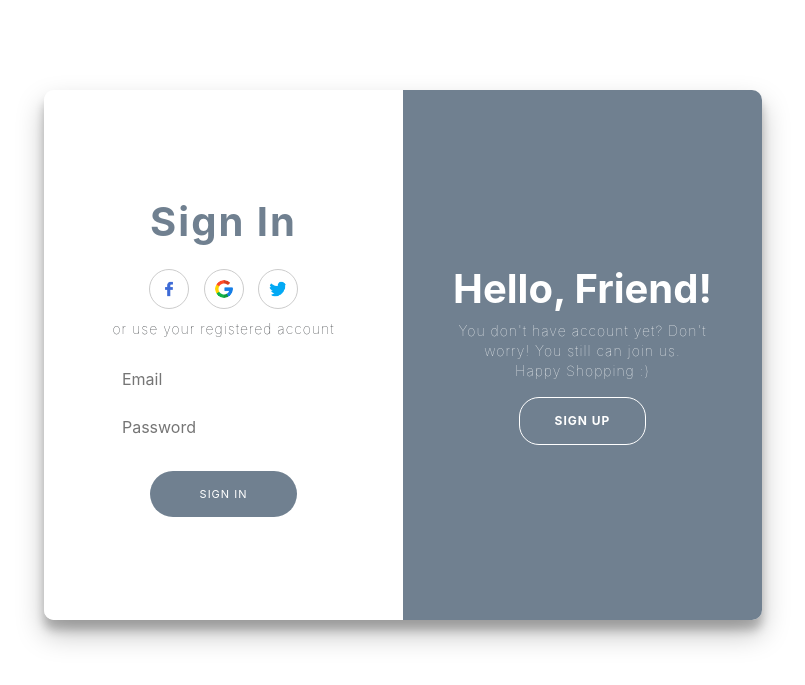
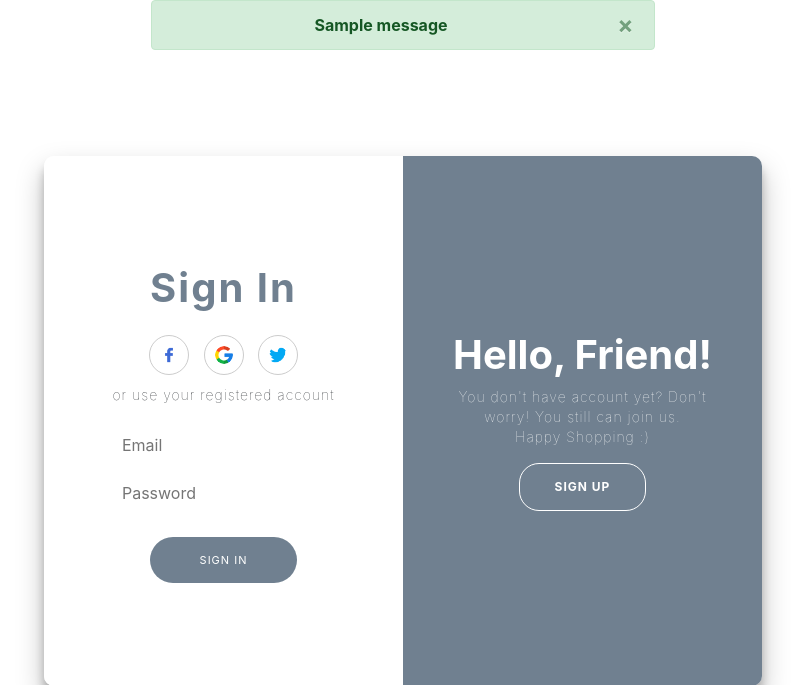
Before and after one commit to uniqstha/GadgetSansar, a Django app: page /user/loginsignup in a window 1280 px wide. Shown: the top 685 px of the page, without its empty margins (237-1042 px from the left). Run offline with Django 4.2, Linux system fonts and the light colour scheme; tables that the repository leaves empty hold one stand-in row (values such as "Sample post"); one stand-in notice (Sample message) is shown; some libraries are stand-ins or nearby versions.

Commit message:
Error messeage added

```diff
--- a/adminpage/views.py
+++ b/adminpage/views.py
@@ -25,6 +25,7 @@ def adminlogin(request):
                 return redirect('/admin')
         else:
             messages.error(request,"Username and Password Don't Match, Please Try Again !")
+            return redirect('/admin')
 
     else:
         return render(request, 'admin/adminlogin.html')
--- a/loginSignup/views.py
+++ b/loginSignup/views.py
@@ -33,8 +33,9 @@ def login_signup(request):
                 return redirect("/")
             else:
                 messages.error(request,'invalid')
+                return redirect("/user/loginsignup")
 
-            #
+
     else:
         return render(request, 'loginSignup.html')
 
--- a/templates/admin/adminlogin.html
+++ b/templates/admin/adminlogin.html
@@ -10,7 +10,7 @@
 </head>
 
 <body>
-
+{% include "message.html" %}
 
 
     <div class="container" id="login">
--- a/templates/loginSignup.html
+++ b/templates/loginSignup.html
@@ -1,4 +1,5 @@
 {% load static %}
+
 <!DOCTYPE html>
 <html lang="en">
 <head>
@@ -8,12 +9,12 @@
     <title>SignIn/SignUp</title>
     {% load static %}
     <link rel="stylesheet" href="{% static '/css/loginsignup.css' %}">
-    <link rel="stylesheet" href="https://cdn.jsdelivr.net/npm/bootstrap@4.0.0/dist/css/bootstrap.min.css" integrity="sha384-Gn5384xqQ1aoWXA+058RXPxPg6fy4IWvTNh0E263XmFcJlSAwiGgFAW/dAiS6JXm" crossorigin="anonymous">
+    <link rel="stylesheet" href="https://stackpath.bootstrapcdn.com/bootstrap/4.3.1/css/bootstrap.min.css" integrity="sha384-ggOyR0iXCbMQv3Xipma34MD+dH/1fQ784/j6cY/iJTQUOhcWr7x9JvoRxT2MZw1T" crossorigin="anonymous">
 
 
 </head>
 <body>
-
+  {% include "message.html" %}
 <div class="container md-5" id="container">
     <div class="form-container sign-up-container mt-2">
       <form method="POST" action="">
@@ -68,5 +69,8 @@
     </div>
   </div>
   <script src="{% static '/javascript/login.js' %}"></script>
+  <script src="https://code.jquery.com/jquery-3.3.1.slim.min.js" integrity="sha384-q8i/X+965DzO0rT7abK41JStQIAqVgRVzpbzo5smXKp4YfRvH+8abtTE1Pi6jizo" crossorigin="anonymous"></script>
+	<script src="https://cdnjs.cloudflare.com/ajax/libs/popper.js/1.14.7/umd/popper.min.js" integrity="sha384-UO2eT0CpHqdSJQ6hJty5KVphtPhzWj9WO1clHTMGa3JDZwrnQq4sF86dIHNDz0W1" crossorigin="anonymous"></script>
+	<script src="https://stackpath.bootstrapcdn.com/bootstrap/4.3.1/js/bootstrap.min.js" integrity="sha384-JjSmVgyd0p3pXB1rRibZUAYoIIy6OrQ6VrjIEaFf/nJGzIxFDsf4x0xIM+B07jRM" crossorigin="anonymous"></script>
 </body>
 </html>
--- /dev/null
+++ b/templates/message.html
@@ -0,0 +1,31 @@
+<div class="col-sm-6 col-lg-5 mx-auto text-center font-weight-bold">
+
+    {% if messages %}
+
+        {% for message in messages %}
+
+            {% if message.tags == 'error' %}
+
+                <div class="alert alert-danger alert-dismissible fade show" role="alert">
+
+            {% else %}
+
+                <div class="alert alert-{{ message.tags }} alert-dismissible fade show" role="alert">
+
+            {% endif %}
+
+
+
+                {{ message }}
+
+                <button type="button" class="close" data-dismiss="alert" aria-label="Close">
+                    <span aria-hidden="true">&times;</span>
+                </button>
+
+            </div>
+
+        {% endfor %}
+
+    {% endif %}
+
+</div>
```
